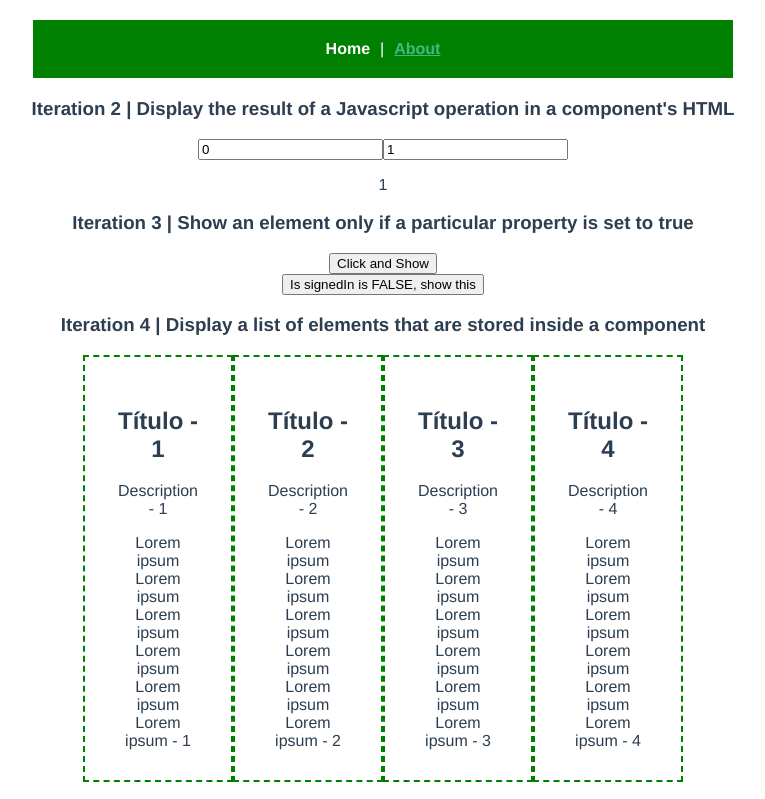
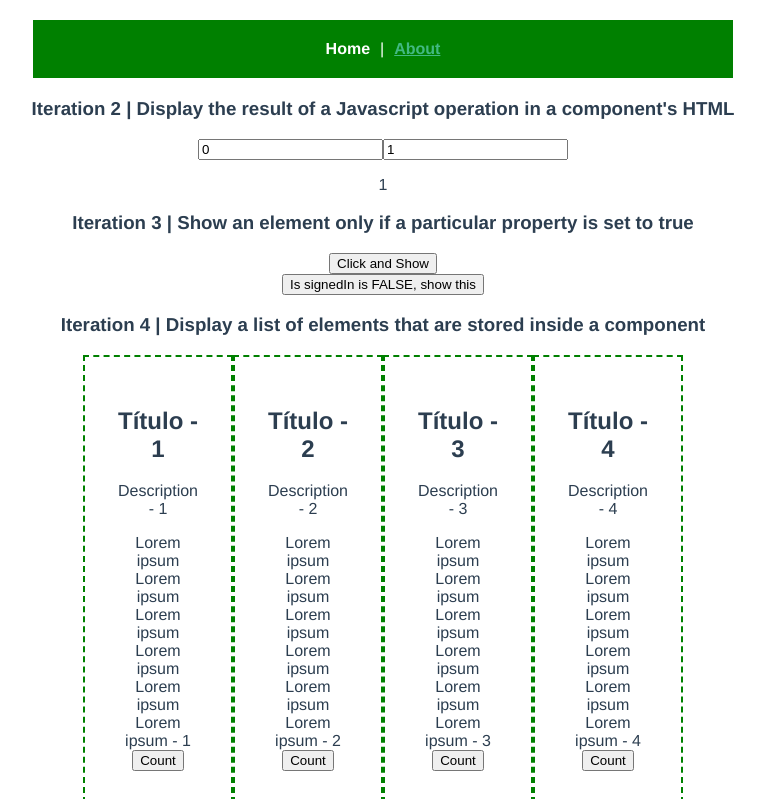
Before and after one commit to superpensando/lab-vue-basics, a Vue app: page /#/ in a window 1280 px wide. Shown: the top 799 px of the page, without its empty margins (257-1022 px from the left). Built offline with nearby package versions, Linux system fonts and the light colour scheme.

Commit message:
PassDataChildtoParent - Emit

```diff
--- a/src/components/PostC.vue
+++ b/src/components/PostC.vue
@@ -5,6 +5,7 @@
             <div>
                 {{ content }} - {{ idPost }}
             </div>
+            <button @click="addNumber">Count</button>
     </div>
 </template>
 
@@ -16,7 +17,13 @@ export default {
         title: String,
         description: String,
         content: String,
+    },
+    methods: {
+        addNumber() {
+            this.$emit("childClick");
+        }
     }
+
 }
 </script>
 
--- a/src/views/HomeView.vue
+++ b/src/views/HomeView.vue
@@ -18,8 +18,17 @@
     <div>
       <h3>Iteration 4 | Display a list of elements that are stored inside a component</h3>
       <div class="posts">
-        <PostC  v-for="post in posts" :title="post.title" :description="post.description" :content="post.content" :idPost="post.id" :key="post.id"/>
+        <PostC  v-for="post in posts"
+        :title="post.title"
+        :description="post.description"
+        :content="post.content"
+        :idPost="post.id"
+        :key="post.id"
+        @childClick="addNumber"/>
+        <br/>
+        <br/>
       </div>
+      <p>My number is {{ number }} </p>
     </div>
     <div>
       <h3>Iteration 5 | Bonus | Change the background color of an element when pressing a button</h3>
@@ -46,6 +55,7 @@ export default {
       num2:1,
       signedIn:false,
       changeColor:false,
+      number: 0,
       posts: [
         {
           id: 1,
@@ -79,6 +89,11 @@ export default {
       return this.num1 + this.num2;
     }
   },
+  methods: {
+    addNumber() {
+      this.number++;
+    }
+  }
 
 }
 </script>
```
